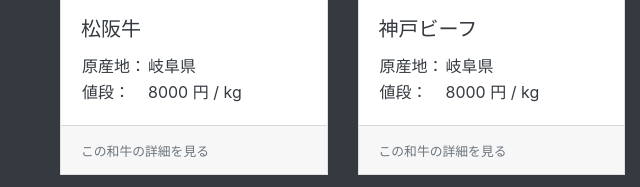
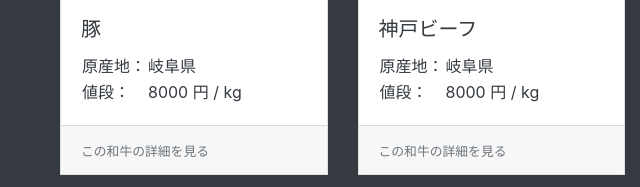
Before and after one commit to machi2255/wagyu_price, a plain HTML site: page index.html in a window 1280 px wide. Shown: the part 263-450 px from the top of the page, 0-640 px from the left. Drawn offline with Linux system fonts and the light colour scheme.

Commit message:
牛の名前を豚に変更

```diff
--- a/index.html
+++ b/index.html
@@ -31,7 +31,7 @@
       <a href="#" class="card">
         <img class="card-img-top" src="img/ph_beaf.jpg">
         <div class="card-body">
-          <h5 class="card-title">松阪牛</h5>
+          <h5 class="card-title">豚</h5>
           <table>
             <tr>
               <td>原産地： </td>
```
